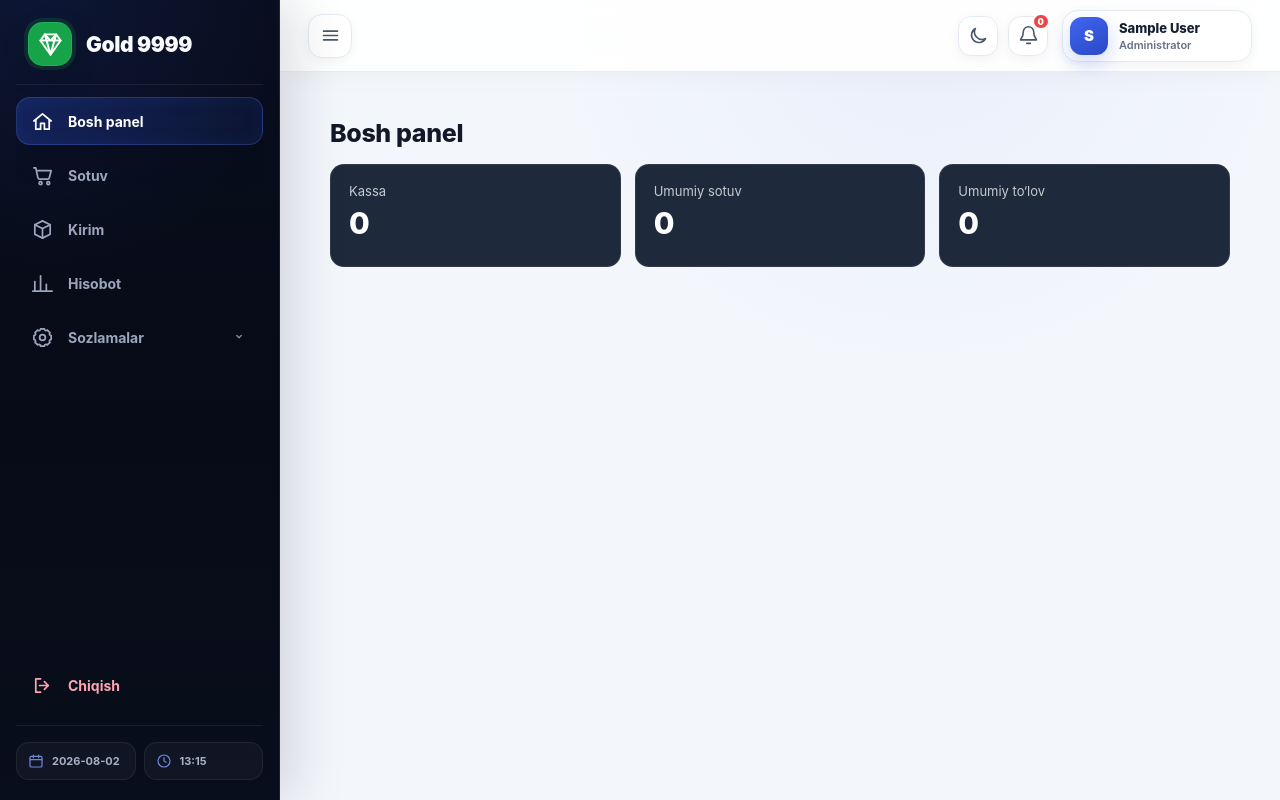
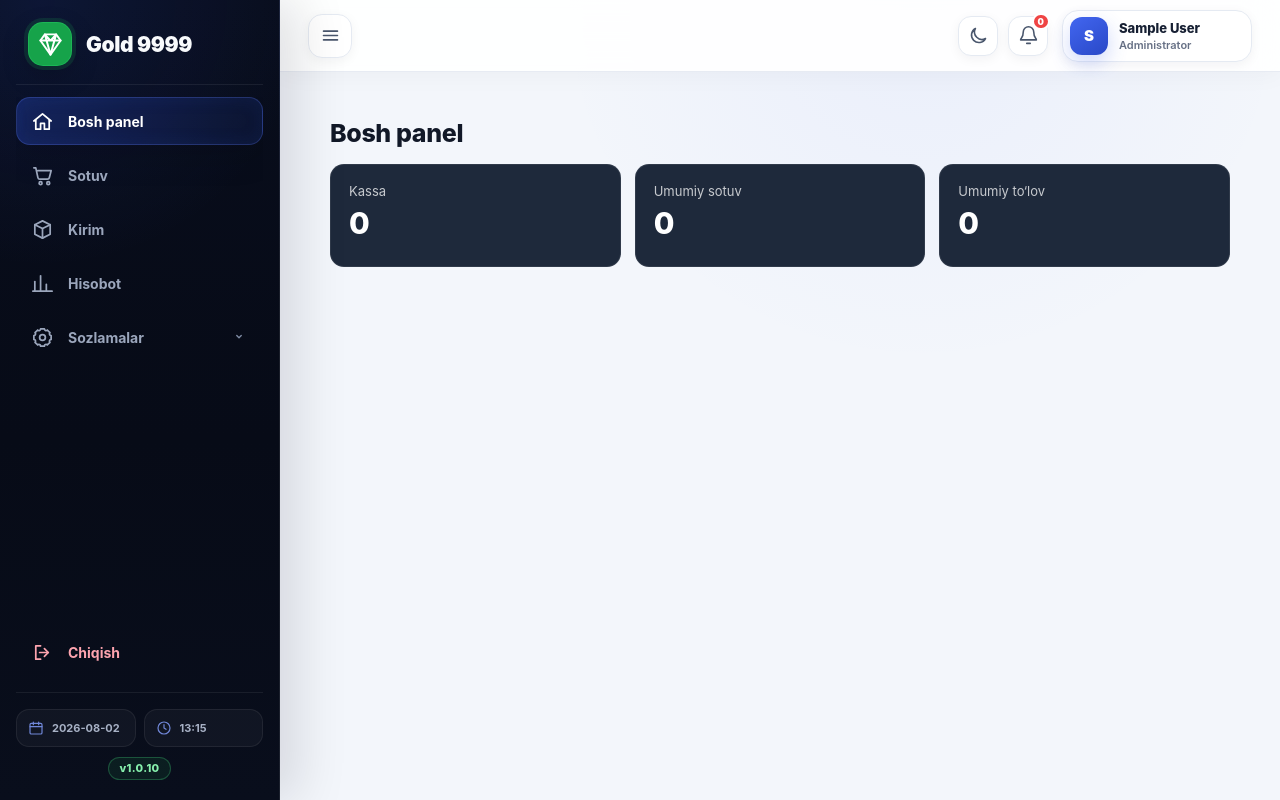
Before and after one commit to abbosxon300/GOLD9999, a Flask app: page / in a window 1280 px wide. Run offline with Flask 3, Linux system fonts and the light colour scheme; the visitor is signed in with stand-in values (Sample User, id 1); data comes from the database, SQL or seed files in the repository; data that the repository does not hold is empty.

Commit message:
Show desktop version in sidebar

```diff
--- a/app.py
+++ b/app.py
@@ -12,6 +12,7 @@ from functools import wraps
 from typing import Optional, Dict, Any, List, Tuple
 
 from flask import Flask, g, render_template, request, redirect, url_for, flash, session, send_file
+from desktop.version import APP_VERSION
 from werkzeug.security import generate_password_hash, check_password_hash
 from services.runtime_paths import (
     backup_directory,
@@ -174,6 +175,13 @@ def _sum_in_out(conn, table, amount_cols=("amount","summa","amount_uzs","summa_u
 # === END DASHBOARD HELPERS ===
 
 app = Flask(__name__, template_folder="templates", static_folder="static")
+
+
+@app.context_processor
+def inject_app_version():
+    return {
+        "app_version": APP_VERSION,
+    }
 
 
 def init_db() -> None:
--- a/static/global-ui.css
+++ b/static/global-ui.css
@@ -1381,3 +1381,22 @@ body.desktop-update-open {
     width: 100%;
   }
 }
+
+.sidebar-version-badge {
+  grid-column: 1 / -1;
+  justify-self: center;
+  margin-top: 2px;
+  padding: 5px 10px;
+  border: 1px solid rgba(74, 222, 128, 0.28);
+  border-radius: 999px;
+  background: rgba(34, 197, 94, 0.09);
+  color: #86efac;
+  font-size: 11px;
+  font-weight: 800;
+  line-height: 1;
+  letter-spacing: 0.03em;
+}
+
+.app-sidebar.collapsed .sidebar-version-badge {
+  display: none;
+}
--- a/templates/base.html
+++ b/templates/base.html
@@ -207,6 +207,13 @@
           </svg>
         </span>
         <span id="sidebarTime">--:--</span>
+      </div>
+
+      <div
+        class="sidebar-version-badge"
+        title="Gold9999 dastur versiyasi"
+      >
+        v{{ app_version }}
       </div>
     </div>
 
```
